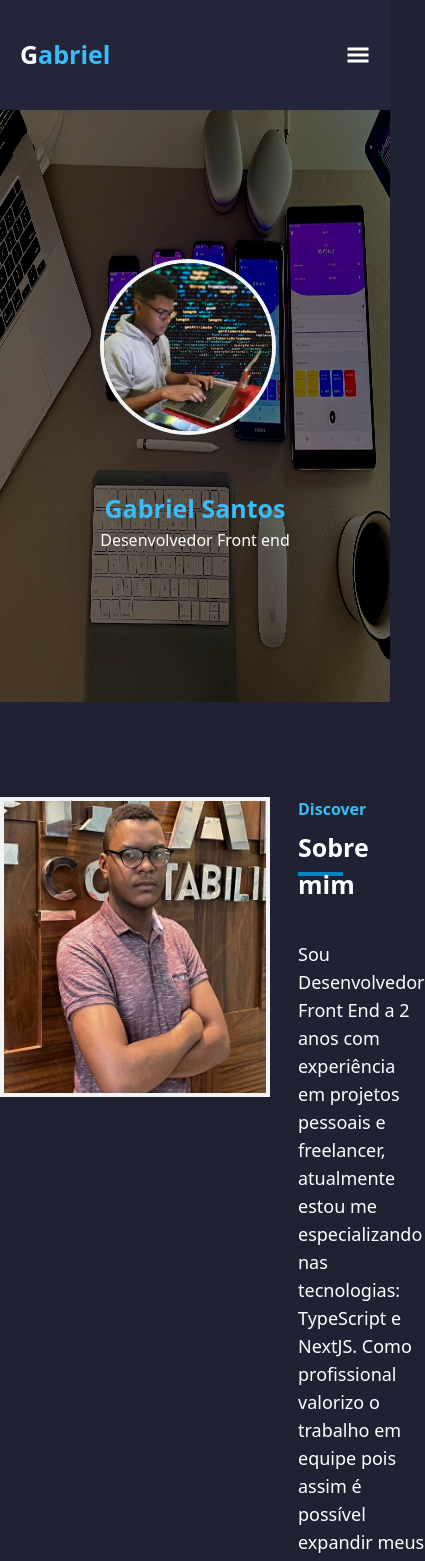
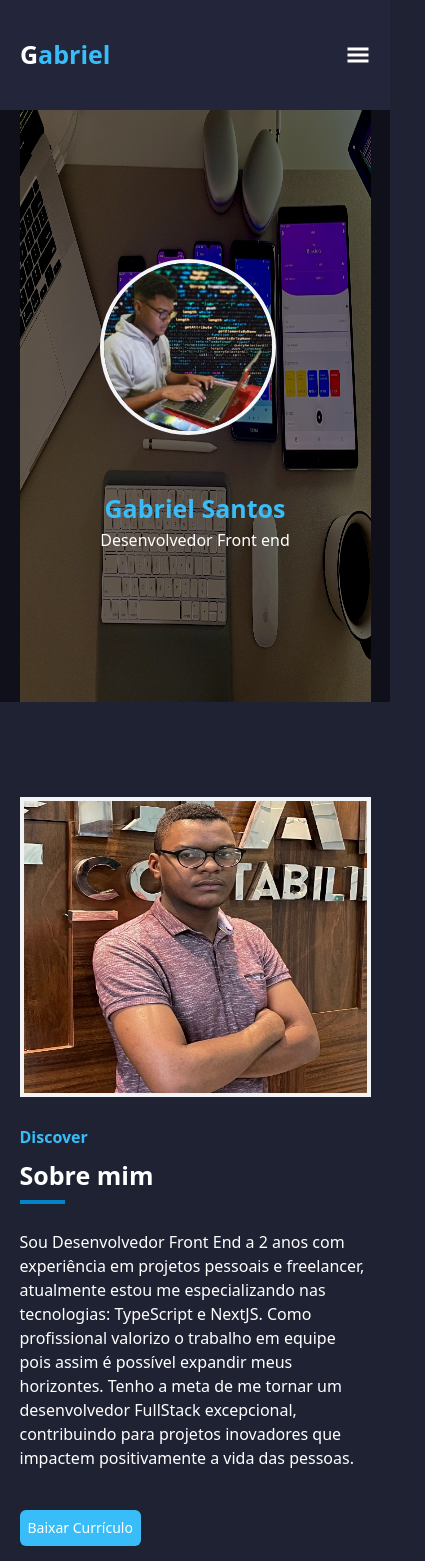
Before and after one commit to Eubiel178/tech-gabriel-next, a Next.js app: page / in a window 390 px wide. Shown: the top 1561 px of the page, 425 px wide, since content can reach past the window. Built offline with nearby package versions, Linux system fonts and the light colour scheme.

Commit message:
refactor: responsividade quebrada corrigida

```diff
--- a/src/components/Sections/About/index.tsx
+++ b/src/components/Sections/About/index.tsx
@@ -6,16 +6,16 @@ import Image from "next/image";
 export const About = () => {
   return (
     <section className="relative centered py-y-default" id="about-me__section">
-      <div className="content-width flex gap-7">
-        <figure className="min-w-[16.875rem] w-[60vw] max-w-[30rem] min-h-[16.875rem] h-full max-h-[30rem]">
+      <div className="content-width flex gap-7 largex:flex-col">
+        <figure className="">
           <Image
-            className="block w-full h-full w-full border-solid border-4 border-gray-100 medium:w-full medium:h-[18.75rem] "
+            className="block min-w-[16.875rem] w-[30vw] max-w-[30rem] min-h-[16.875rem] h-full max-h-[30rem] border-solid border-4 border-gray-100 medium:w-full medium:h-[18.75rem] "
             src={developerImg}
             alt="Foto do desenvolvedor: Gabriel Santos"
           />
         </figure>
 
-        <div className="w-full flex flex-col justify-between items-start gap-10">
+        <div className="w-full flex flex-col justify-between items-start gap-10 ">
           <div className="flex flex-col gap-9">
             <div className="flex flex-col gap-2">
               <span className="text-highlight font-black">Discover</span>
@@ -28,7 +28,7 @@ export const About = () => {
               </h2>
             </div>
 
-            <p className="text-lg">
+            <p className="text-base">
               Sou Desenvolvedor Front End a 2 anos com experiência em projetos
               pessoais e freelancer, atualmente estou me especializando nas
               tecnologias: TypeScript e NextJS. Como profissional valorizo o
@@ -40,7 +40,7 @@ export const About = () => {
           </div>
 
           <button
-            className="text-base bg-highlight p-2 rounded-md"
+            className="text-sm	 bg-highlight p-2 rounded-md"
             aria-label="Botão para baixar o curriculo de Gabriel Santos"
           >
             <a
--- a/src/styles/globals.css
+++ b/src/styles/globals.css
@@ -25,7 +25,7 @@ body {
 
 @layer utilities {
   .content-width {
-    width: clamp(12.5rem, 100%, 62.5rem);
+    width: clamp(12.5rem, 90vw, 62.5rem);
   }
 
   .container-config {
--- a/tailwind.config.ts
+++ b/tailwind.config.ts
@@ -12,6 +12,7 @@ const config: Config = {
         small: { max: "334px" },
         medium: { max: "420px" },
         large: { max: "550px" },
+        largex: { max: "675px" },
       },
       padding: {
         "y-default": "95px",
```
